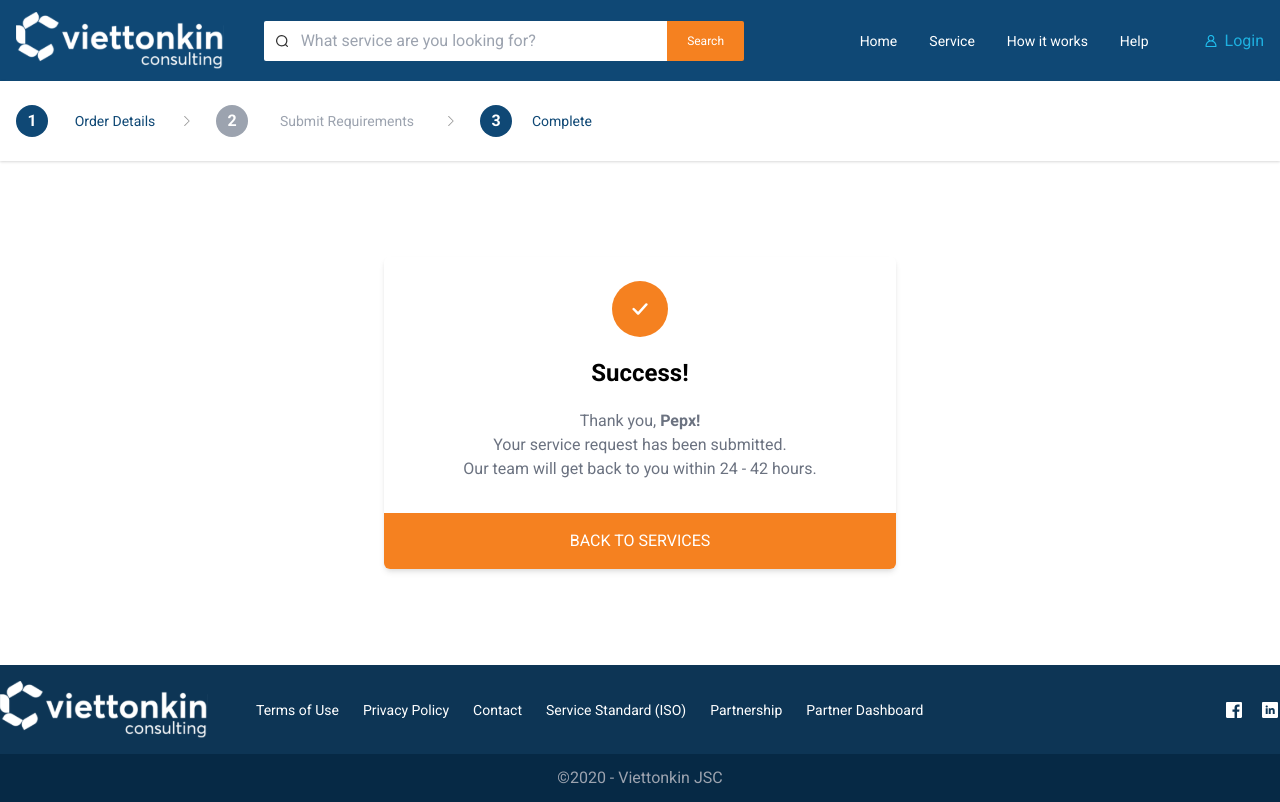
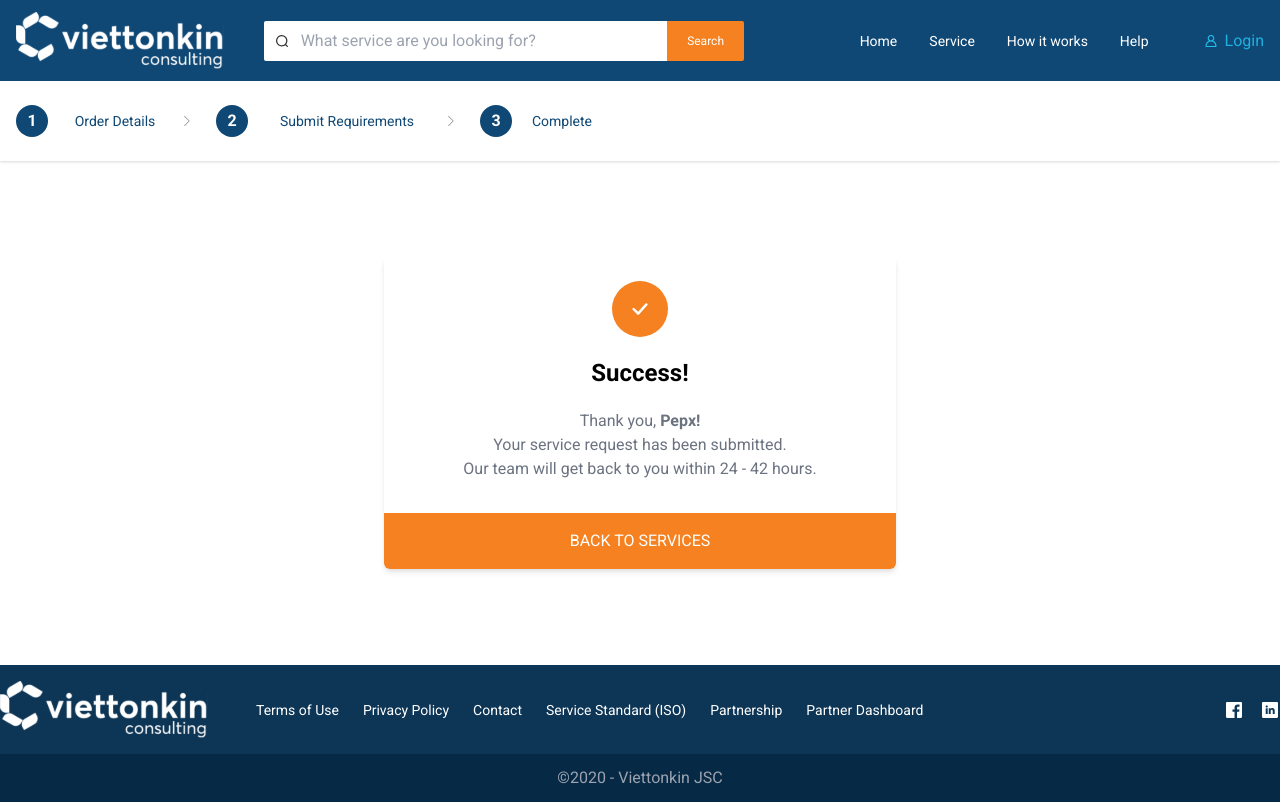
Before and after one commit to putrairawan992/vieottokin-v2, a React (Create React App) app: page /success-checkout in a window 1280 px wide. Built offline with nearby package versions, Linux system fonts and the light colour scheme.

Commit message:
fix button

```diff
--- a/src/pages/Cart/Form.jsx
+++ b/src/pages/Cart/Form.jsx
@@ -115,9 +115,9 @@ const CartForm = () => {
 
           </Row>
 
-          <button className="w-full bg-orange p-4 rounded-b-md text-white text-center">
+          <a href="/success-checkout" className="w-full block bg-orange p-4 rounded-b-md text-white text-center">
             SUBMIT
-          </button>
+          </a>
         </form>
       </Container>
     </Fragment>
--- a/src/pages/Cart/StepIndicator.jsx
+++ b/src/pages/Cart/StepIndicator.jsx
@@ -24,11 +24,11 @@ const StepIndicator = ({ step, backButton, history }) => (
           </div>
 
           <div className="w-60 flex items-center justify-between mr-6">
-            <span className={ `${step === 2 ? 'bg-softdrop' : 'bg-gray-400'} ${badgeStyle}` }>
+            <span className={ `${step === 2 || step === 3 ? 'bg-softdrop' : 'bg-gray-400'} ${badgeStyle}` }>
               2
             </span>
 
-            <p className={ `${step === 2 ? 'text-softdrop' : 'text-gray-400'} text-sm` }>
+            <p className={ `${step === 2 || step === 3 ? 'text-softdrop' : 'text-gray-400'} text-sm` }>
               Submit Requirements
             </p>
 
```
Also changed, not shown: 1 other file (tests, documents, lock files or other folders).
